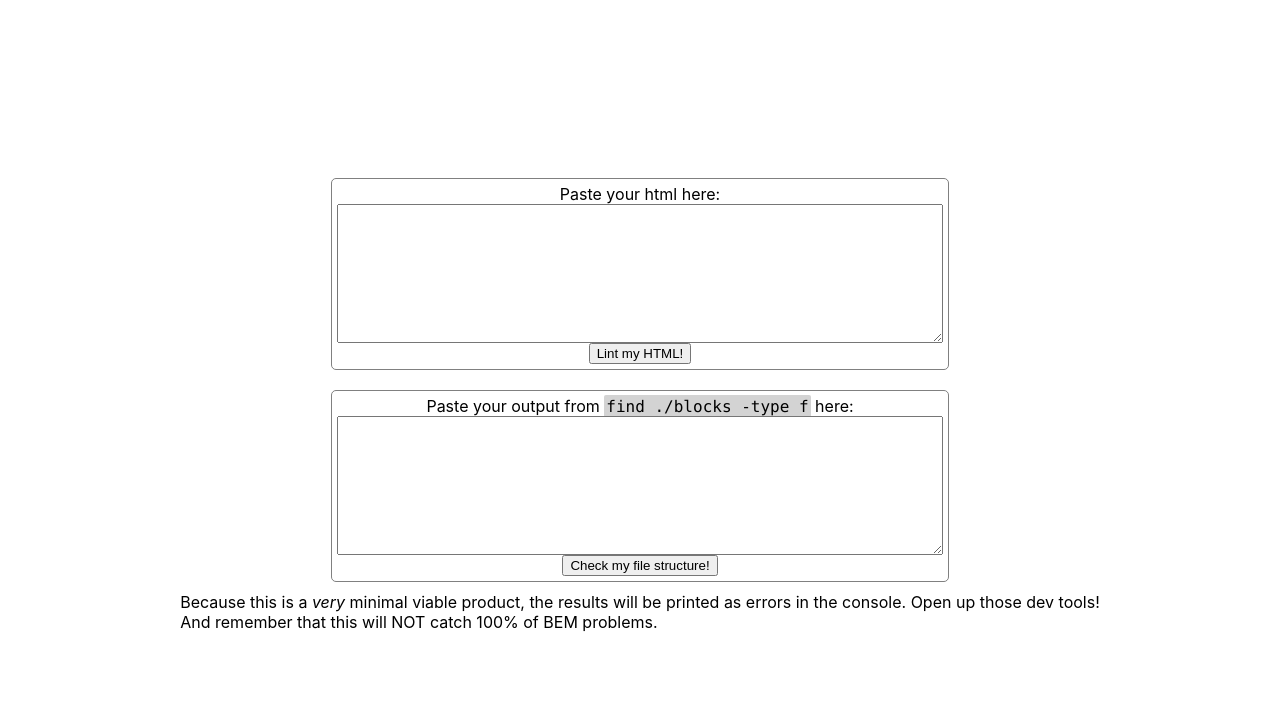
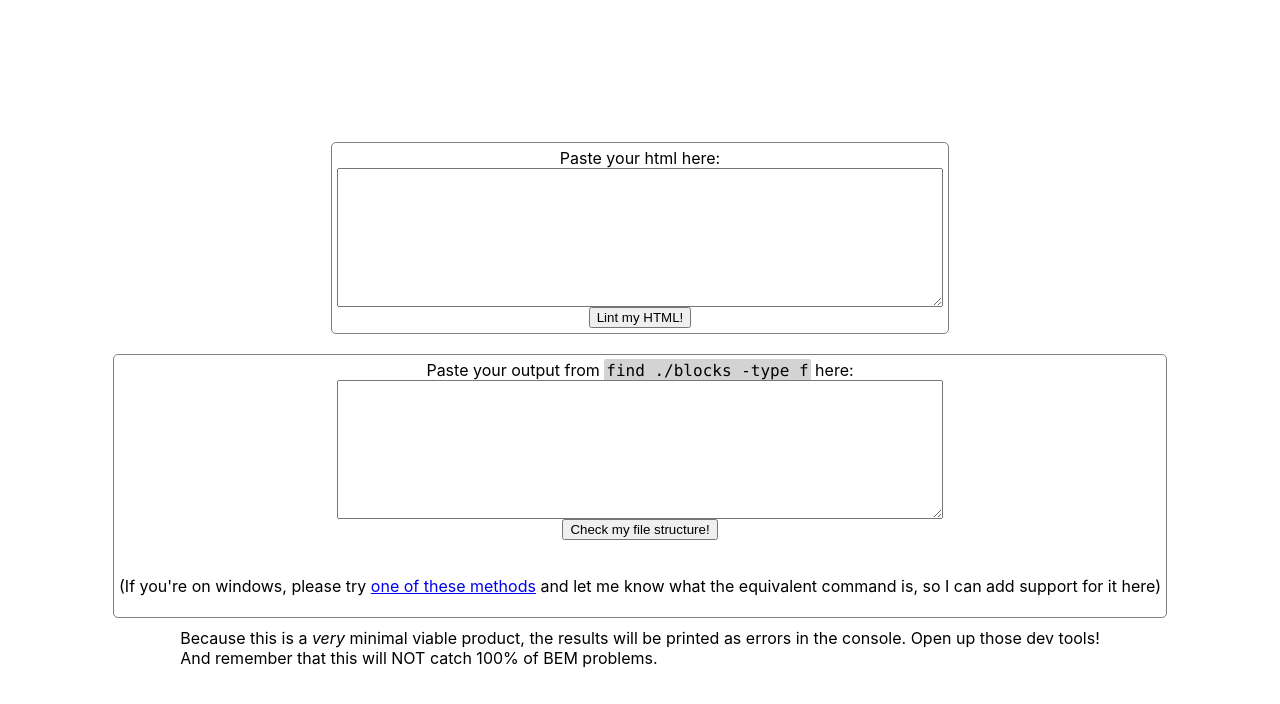
Before and after one commit to phoenixeliot/bem-class-linter, a React (Create React App) app: page / in a window 1280 px wide. Shown: the top 704 px of the page. Built offline with nearby package versions, Linux system fonts and the light colour scheme.

Commit message:
Add note about windows find command

```diff
--- a/src/App.js
+++ b/src/App.js
@@ -281,6 +281,15 @@ function App() {
         <button onClick={handleClickCheckFiles}>
           Check my file structure!
         </button>
+        <br />
+        <p>
+          (If you're on windows, please try{" "}
+          <a href="https://superuser.com/questions/401495/equivalent-of-unix-find-command-on-windows">
+            one of these methods
+          </a>{" "}
+          and let me know what the equivalent command is, so I can add support
+          for it here)
+        </p>
       </div>
       <div>
         Because this is a <i>very</i> minimal viable product, the results will
```
